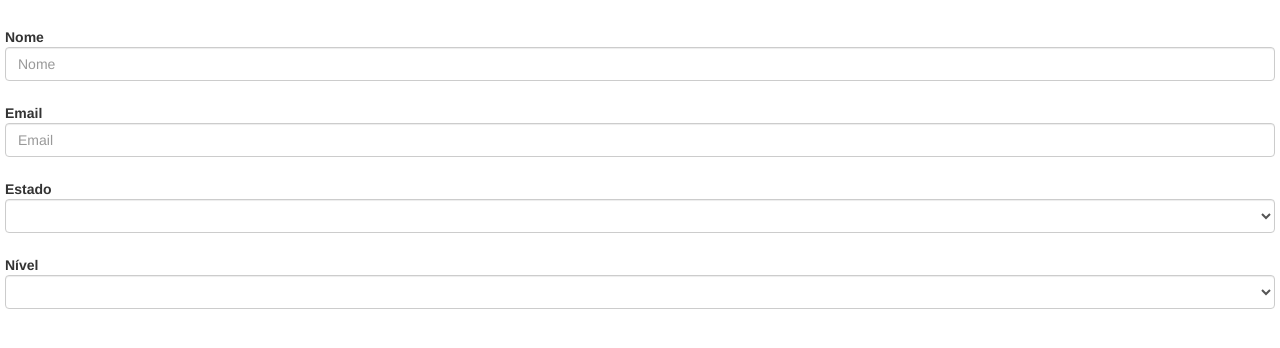
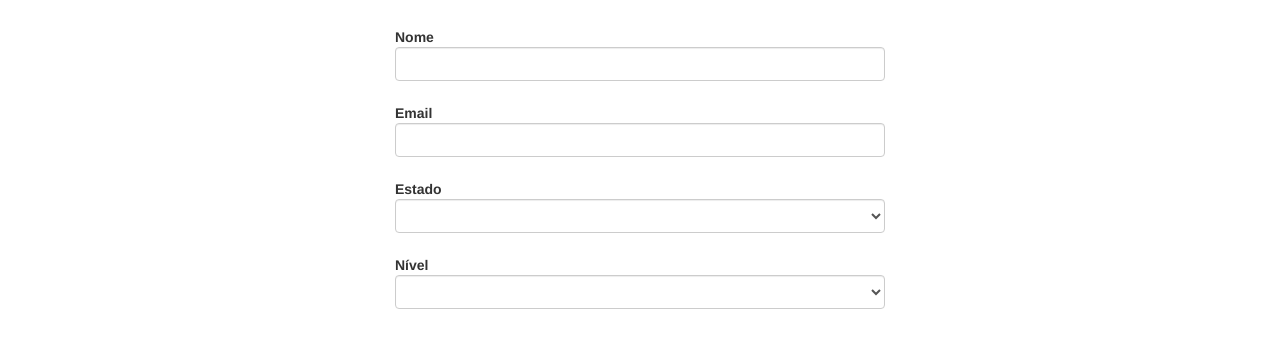
Before and after one commit to jairoandre/dynaform, a website built with webpack: page dist/index.html in a window 1280 px wide. Built offline with nearby package versions, Linux system fonts and the light colour scheme.

Commit message:
More features

```diff
--- a/src/app/dynaform.js
+++ b/src/app/dynaform.js
@@ -1,4 +1,23 @@
 var jQuery = require('jquery');
+/**
+  Dynaform plugin
+**/
+(function ($) {
+  $.fn.dynaform = function (options) {
+    var formHorizontal = document.createElement('div');
+
+    formHorizontal.className = 'form-horizontal';
+    appendInput(formHorizontal, 'nome', 'Nome');
+    appendInput(formHorizontal, 'email', 'Email');
+    var fields = options.fields;
+    if (fields) {
+      appendSelect(formHorizontal, 'estado', 'Estado', options.fields.estado);
+      appendSelect(formHorizontal, 'nivel', 'Nível', options.fields.nivel);
+    }
+
+    this.append(formHorizontal);
+    return this;
+  };
 
   function appendInput (elem, id, labelText) {
     var wrapper = document.createElement('div');
@@ -14,10 +33,9 @@
 
     input.className = 'form-control';
     input.id = id;
-  input.placeholder = labelText;
 
     elem.appendChild(wrapper);
-}
+  };
 
   function appendSelect (elem, id, labelText, values) {
     var wrapper = document.createElement('div');
@@ -46,22 +64,6 @@
     }
 
     elem.appendChild(wrapper);
-}
+  };
 
-(function ($) {
-  $.fn.dynaform = function (options) {
-    var elem = $(this);
-    var formHorizontal = document.createElement('div');
-    formHorizontal.className = 'form-horizontal';
-    elem.append(formHorizontal);
-
-    appendInput(formHorizontal, 'nome', 'Nome');
-    appendInput(formHorizontal, 'email', 'Email');
-    var fields = options.fields;
-    if (fields) {
-      appendSelect(formHorizontal, 'estado', 'Estado', options.fields.estado);
-      appendSelect(formHorizontal, 'nivel', 'Nível', options.fields.nivel);
-    }
-    return this;
-  };
 })(jQuery);
```
Also changed, not shown: dist/dynaform.js, dist/index.html. Lines whose indentation alone changed are shown as unchanged.
